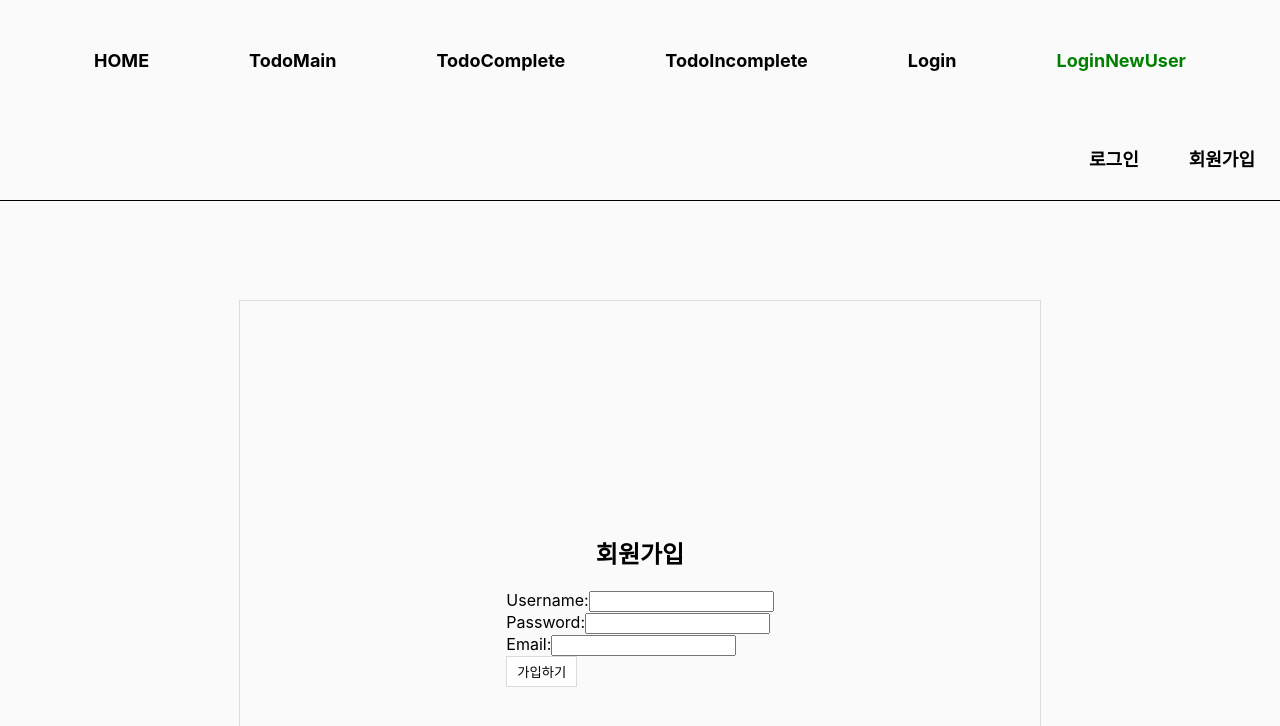
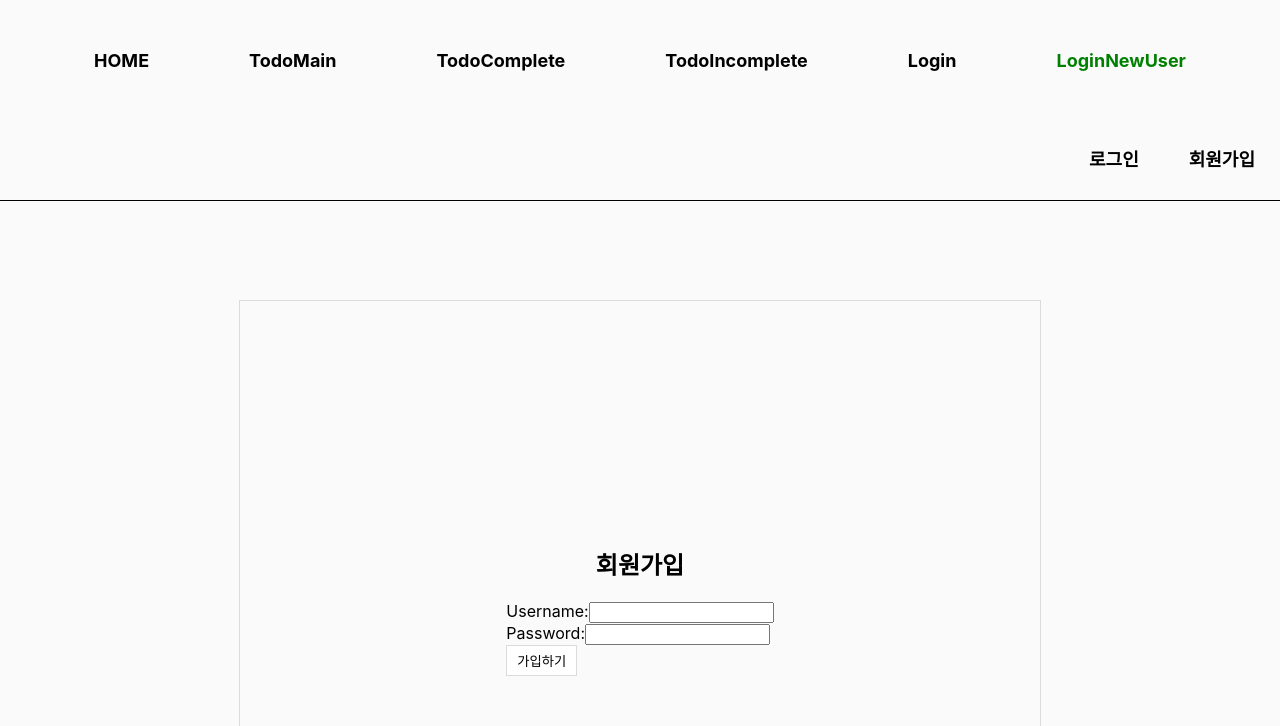
Before and after one commit to mjy102097/ToyProject_TodoList, a React (Create React App) app in the folder todolist_front/: page /Loginnewuser in a window 1280 px wide. Shown: the top 726 px of the page. Built offline with nearby package versions, Linux system fonts and the light colour scheme.

Commit message:
0731 이메일 수정

```diff
--- a/todolist_front/src/App.js
+++ b/todolist_front/src/App.js
@@ -21,7 +21,7 @@ function App() {
           <Route path='TodoMain' element={<TodolistMain/>} />
           <Route path='TodoComplete' element={<TodolistComplete/>} />
           <Route path='TodoIncomplete' element={<TodolistIncomplete/>} />
-          <Route path='LoginNewUser' element={<LoginNewUser/>}/>
+          <Route path='Loginnewuser' element={<LoginNewUser/>}/>
         </Routes>
     </>
   );
--- a/todolist_front/src/components/LoginNewUser.jsx
+++ b/todolist_front/src/components/LoginNewUser.jsx
@@ -4,16 +4,17 @@ import * as s from "../styles/LoginNewUser";
 import { useNavigate } from 'react-router-dom';
 
 function LoginNewUser(props) {
+
     const [ newUser, setNewUser ] = useState({
         userId: '',
         username: '',
         password: ''
       });
 
+      // 폼
       const [ form , setForm] = useState({
         username: '',
-        password: '',
-        email: '',
+        password: ''
       });
 
       const pageMove = useNavigate(); // 페이지 이동 훅
@@ -37,19 +38,15 @@ function LoginNewUser(props) {
           alert("이름 입력해주세요")
         }else if(form.password === ""){
           alert("비밀번호를 입력해주세요")
-        }else if(form.email === ""){
-          alert("이메일을 입력해주세요")
-        }else if(!form.email.includes("@")){
-          alert("유효한 이메일 주소를 입력해주세요.")
         }else{
           alert("회원가입 성공!")
           setNewUser(form);
           console.log(form); // 확인용
           setForm({
             username: '',
-            password: '',
-            email: '',
+            password: ''
           });
+
           pageMove('/Login');
         }
 
@@ -68,10 +65,6 @@ function LoginNewUser(props) {
             <label>Password:</label>
             <input type="password" name="password" value={form.password} onChange={handleChange} />
           </div>
-          <div>
-            <label>Email:</label>
-            <input type="email" name="email" value={form.email} onChange={handleChange} />
-          </div>
             <button onClick={handleNewUserClick}>가입하기</button>
           <div>
 
```
